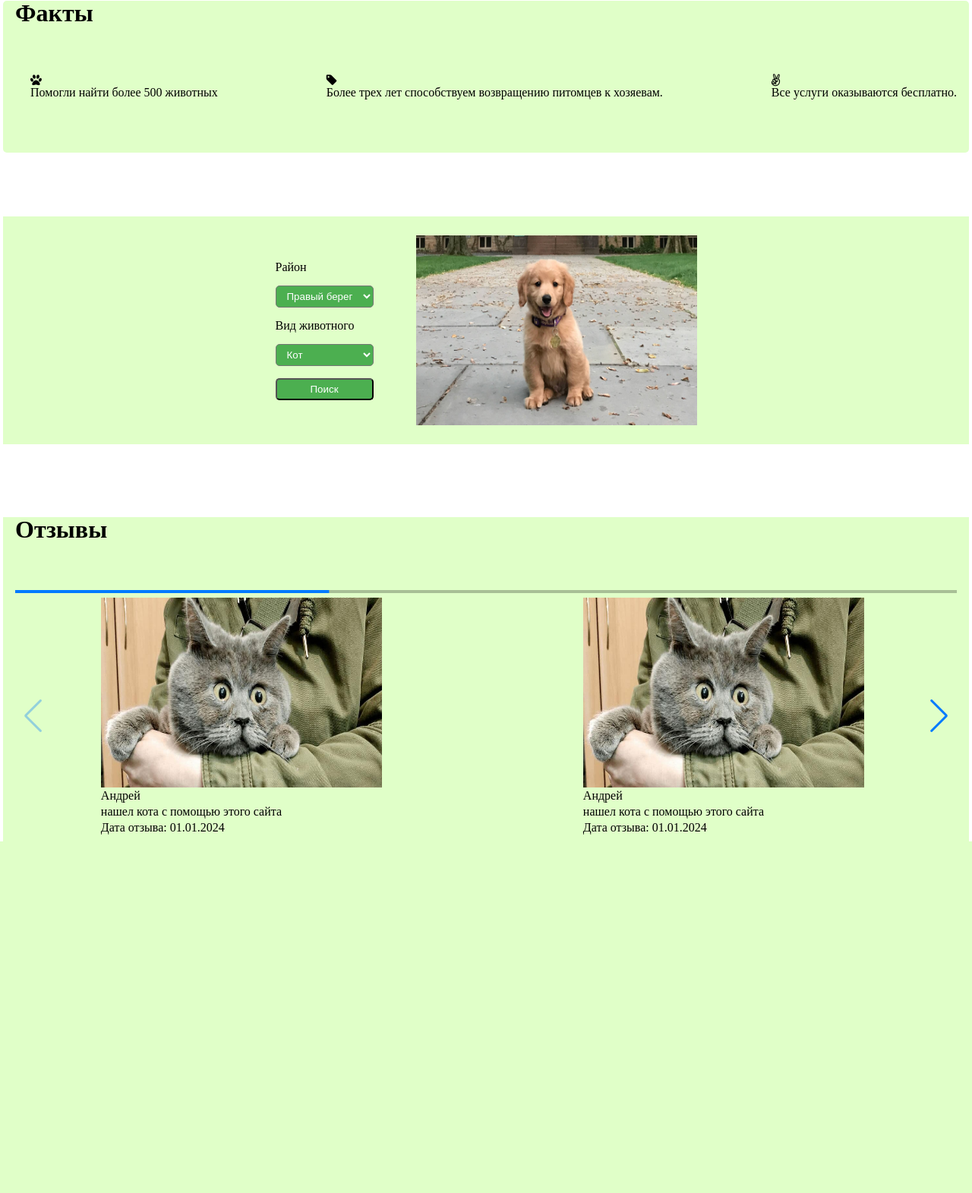
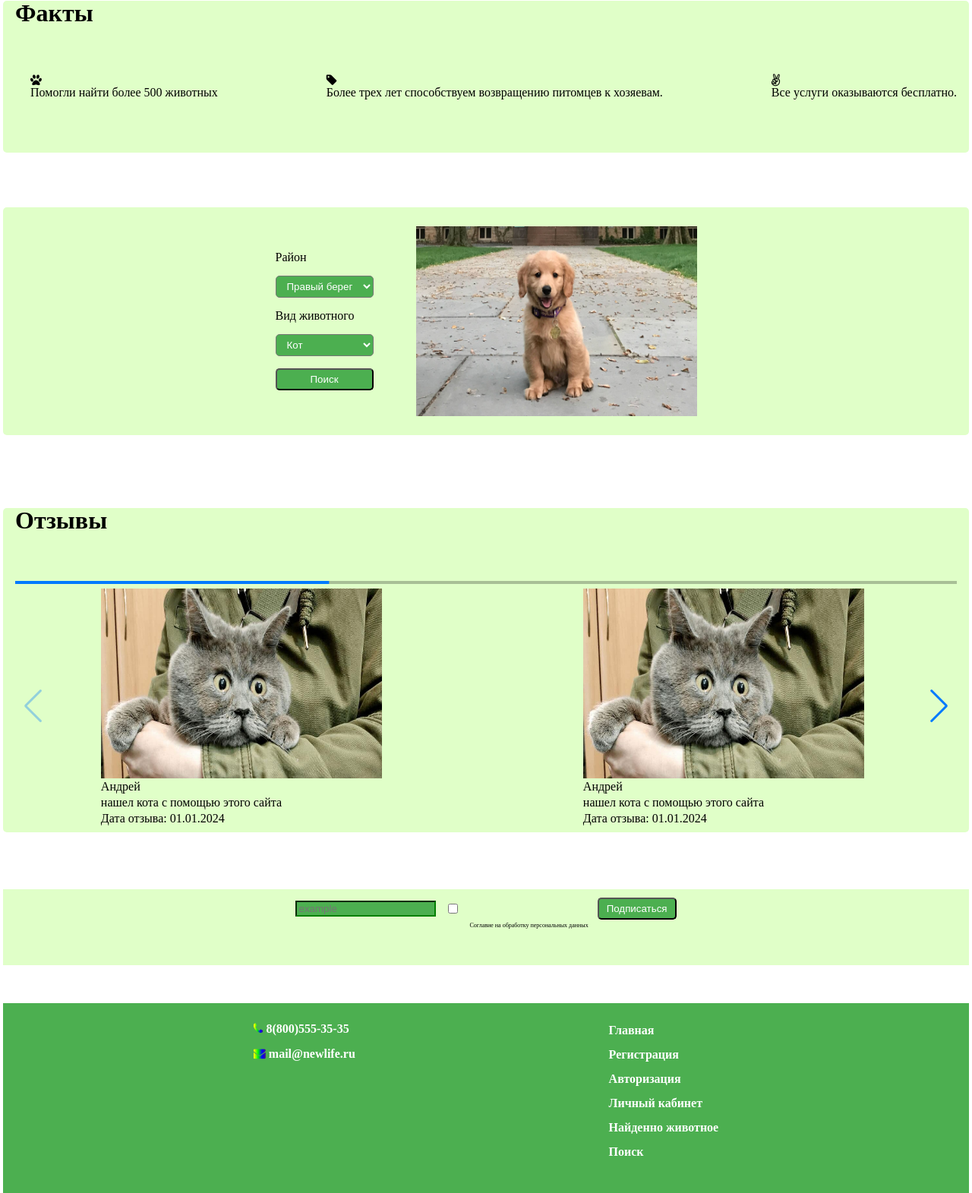
Before and after one commit to Vitalya-Sergey/lyuboe, a PHP site: page / in a window 1280 px wide. Shown: the part 614-2185 px from the top of the page at 76% size. Before the commit the page ends 1722 px from the top, so only its background shows below. Run offline with PHP 8.4, Linux system fonts and the light colour scheme.

Commit message:
8, 9 модули

```diff
--- a/index.html
+++ b/index.html
@@ -189,7 +189,47 @@
 </section>
 
 
+<section class="sub">
+<div class="container">
+    <form >
+<input class="ema" type="email" name="email" id="email" placeholder="example">
+<input class="ema" type="checkbox" name="agree" id="agree">
+<label for="agree">Соглавие на обработку персональных данных</label>
+<button class="bu">Подписаться</button>
+    </form>
+</div>
+</section>
+
     </main>
+
+<footer>
+    <div class="container">
+        <div class="footer_item">
+            <a class="telephone" href="tel:88005553535"><i class="fa fa-phone" aria-hidden="true"></i>
+                  8(800)555-35-35</a>
+            <a class="mail" href="mailto:mail@newlife.ru"><i class="fa fa-envelope" aria-hidden="true"></i>  mail@newlife.ru</a>
+        </div>
+            <div class="footer_item">
+            <ul>
+                <li>
+                    <a href="logo">Главная</a>
+                </li>
+                <li><a href=".html">Регистрация</a>
+                </li>
+                <li><a href=".html">Авторизация</a>
+                </li>
+                <li><a href=".html">Личный кабинет</a>
+                </li>
+                <li><a href=".html">Найденно животное</a>
+                </li>
+                <li><a href=".html">Поиск</a>
+                </li>
+            </ul>
+        </div>
+
+    </div>
+</footer>
+
     <script src="https://cdn.jsdelivr.net/npm/swiper@11/swiper-bundle.min.js"></script>
 
     <!-- Initialize Swiper -->
--- a/styles/pages/index.css
+++ b/styles/pages/index.css
@@ -166,7 +166,7 @@ img {
 
 /*ser*/
 .search{
-    margin-top: 3%;
+    margin-top: 2%;
     gap: 56px;
     padding: 96px 0px;
 }
@@ -178,6 +178,7 @@ img {
     align-items: center;
     background-color:  #e0ffc8;
     height: 300px;
+    border-radius: 5px;
 }
 .search form{
     display: flex;
@@ -193,6 +194,7 @@ img {
 /* sw*/
 .reviews .container {
     background-color:  #e0ffc8;
+    border-radius: 5px;
 
 }
 .container h2{
@@ -219,3 +221,93 @@ img {
 .an p {
     margin: 5px 0;
 }
+
+
+/*sub*/
+.sub{
+    margin-top: 2%;
+    padding: 50px 0;
+    color: black;
+    border-radius: 5px;
+}
+
+.sub .container{
+    background-color:  #e0ffc8;
+    width: 100%;
+    height: 100px;
+    align-items: center;
+    justify-content: center;
+}
+.sub label{
+    display: flex;
+    margin-top: 7%;
+    font-size: 8px;
+}
+
+.sub form{
+
+    display: flex;
+    gap: 12px;
+    align-items: center;
+    justify-content: center;
+    max-width: 50%;
+    margin: 0 auto;
+}
+
+.bu{
+display: inline-block;
+padding: 5px 10px;
+background-color: #4CAF50;
+color: white;
+text-decoration: none;
+border-radius: 5px;
+}
+
+.ema{
+    background-color: #4CAF50;
+    text-decoration: none;
+    border-color: green;
+}
+
+footer{
+    margin-top: 2%;
+    padding: 50px 0;
+    color: black;
+    border-radius: 5px;
+}
+
+footer .container{
+    display: flex;
+    justify-content: space-evenly;
+    background-color: #4CAF50;
+    height: 250px;
+}
+
+.footer_item ul,
+.footer_item{
+    margin-top: 2%;
+    display: flex;
+    flex-direction: column;
+    gap: 16px;
+}
+
+.footer_item i {
+    background: linear-gradient(to right,
+        #ff0000, /* красный */
+        #ff8000, /* оранжевый */
+        #ffff00, /* желтый */
+        #00ff00, /* зеленый */
+        #0000ff, /* синий */
+        #4b0082, /* индиго */
+        #9400d3  /* фиолетовый */
+    );
+    -webkit-background-clip: text;
+    background-clip: text;
+    color: transparent;
+    background-size: 200% auto;
+    animation: rainbow 5s linear infinite;
+}
+@keyframes rainbow {
+    0% { background-position: 0% center; }
+    100% { background-position: 200% center; }
+}
```
Also changed, not shown: 1 other file.
